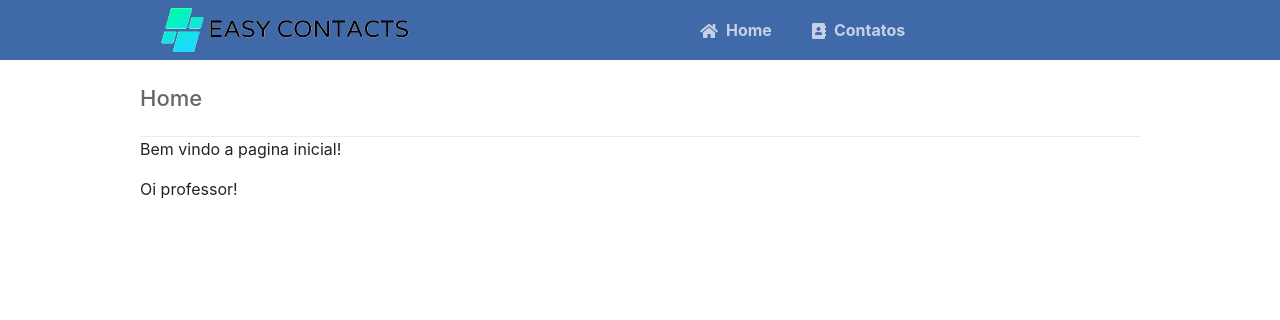
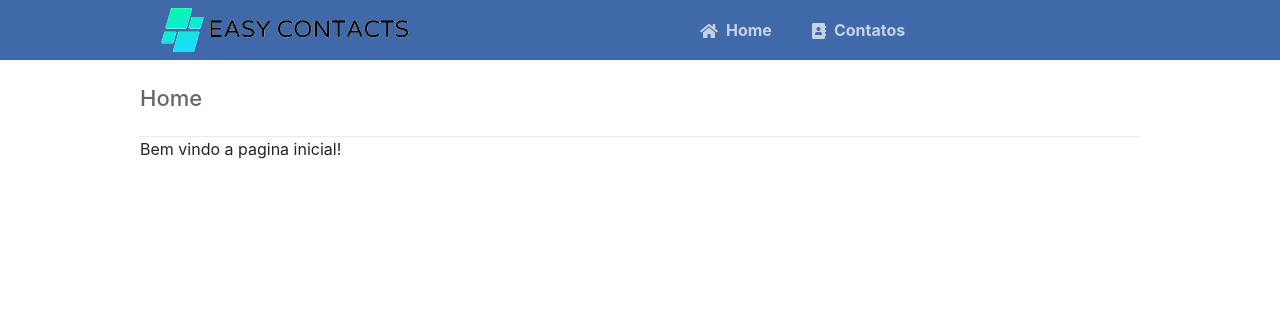
Before and after one commit to joaomoraski/easyContacts, a PHP site: page / in a window 1280 px wide. Shown: the top 320 px of the page. Run offline with PHP 8.4, Linux system fonts and the light colour scheme.

Commit message:
reset presentation

```diff
--- a/index.php
+++ b/index.php
@@ -7,7 +7,7 @@ include 'config/templates.php';
 <div class="content">
     <h2>Home</h2>
     <p>Bem vindo a pagina inicial!</p>
-    <marque>Oi professor!</marque>
+    <!-- <marquee>Oi professor!</marquee> -->
 </div>
 
 <?= template_footer() ?>
```
Also changed, not shown: tests/contactTests/ContactControllerTest.php (+1 -1 lines).
